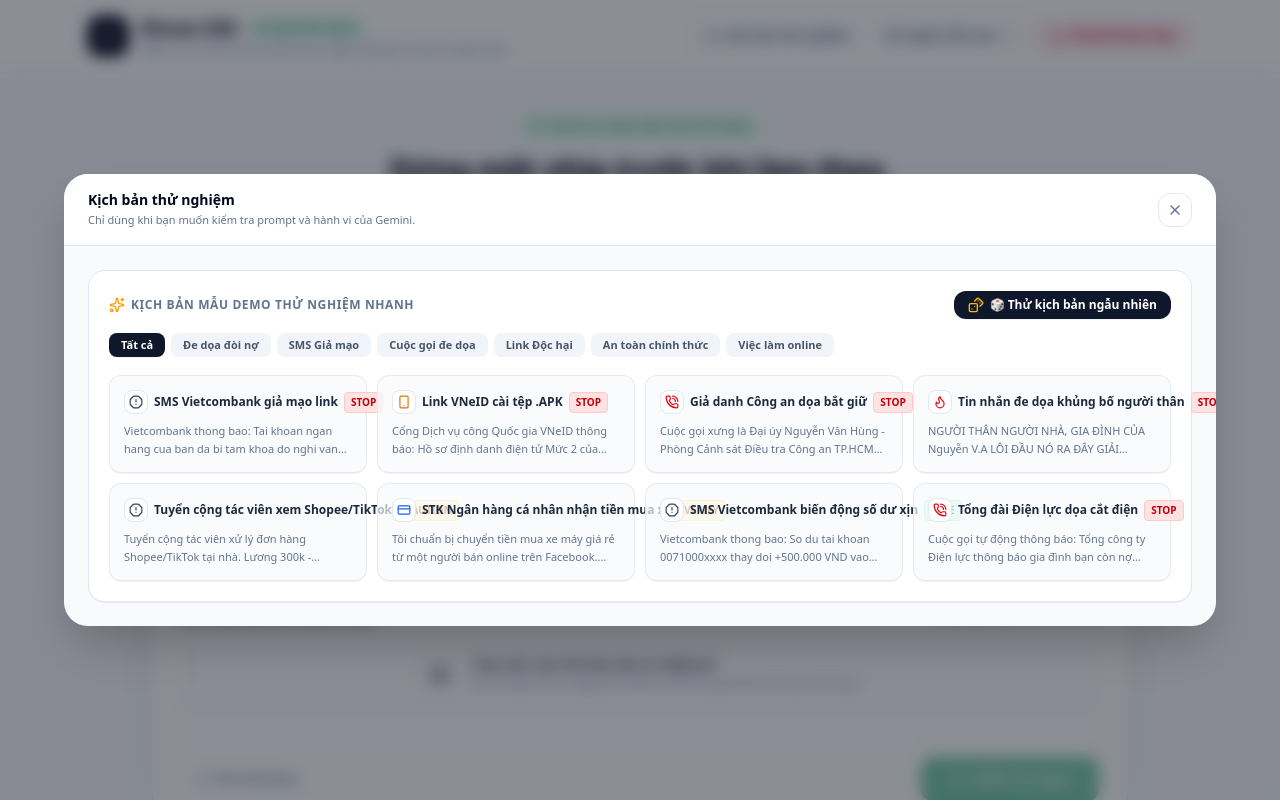
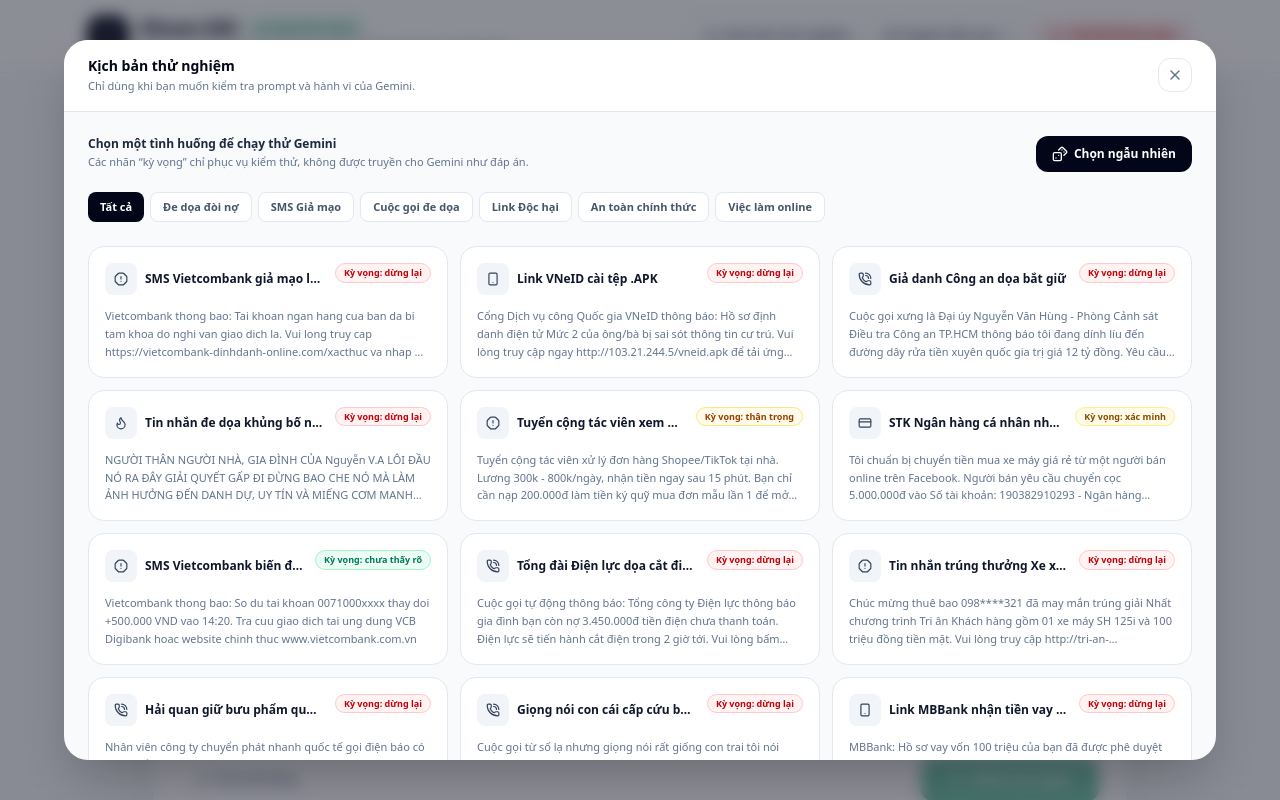
Before and after one commit to hoangsvit/khoan-da-v4, a React (Vite) app: page / in a window 1280 px wide. Both pictures are taken after a click on the button "Kịch bản thử nghiệm". Shown: the top 800 px of the page. Built offline with nearby package versions, Linux system fonts and the light colour scheme; no server answers.

Commit message:
Make test scenarios clearly test-only

```diff
--- a/src/components/DemoPresetButtons.tsx
+++ b/src/components/DemoPresetButtons.tsx
@@ -1,109 +1,110 @@
 import React, { useState } from 'react';
+import { AlertOctagon, CreditCard, Dices, Flame, PhoneCall, ShieldAlert, Smartphone } from 'lucide-react';
 import { ConsumerMode } from '../types';
-import { SAMPLE_PROMPTS, getRandomSamplePrompt, SamplePrompt } from '../data/samplePrompts';
-import { Sparkles, Dices, AlertOctagon, Smartphone, PhoneCall, CheckCircle, ShieldAlert, CreditCard, Flame } from 'lucide-react';
-import { motion } from 'motion/react';
+import { getRandomSamplePrompt, SAMPLE_PROMPTS, SamplePrompt } from '../data/samplePrompts';
 
 interface DemoPresetButtonsProps {
   onSelectPreset: (mode: ConsumerMode, text: string) => void;
 }
 
 export const DemoPresetButtons: React.FC<DemoPresetButtonsProps> = ({ onSelectPreset }) => {
-  const [selectedCategory, setSelectedCategory] = useState<string>('Tất cả');
-
+  const [selectedCategory, setSelectedCategory] = useState('Tất cả');
   const categories = ['Tất cả', 'Đe dọa đòi nợ', 'SMS Giả mạo', 'Cuộc gọi đe dọa', 'Link Độc hại', 'An toàn chính thức', 'Việc làm online'];
 
   const filteredPrompts = selectedCategory === 'Tất cả'
-    ? SAMPLE_PROMPTS.slice(0, 8)
-    : SAMPLE_PROMPTS.filter(p => p.category === selectedCategory);
+    ? SAMPLE_PROMPTS.slice(0, 12)
+    : SAMPLE_PROMPTS.filter(prompt => prompt.category === selectedCategory);
+
+  const getExpectationLabel = (risk: SamplePrompt['riskExpectation']) => {
+    switch (risk) {
+      case 'STOP': return 'Kỳ vọng: dừng lại';
+      case 'CAUTION': return 'Kỳ vọng: thận trọng';
+      case 'VERIFY': return 'Kỳ vọng: xác minh';
+      case 'NO_CLEAR_RISK': return 'Kỳ vọng: chưa thấy rõ';
+    }
+  };
+
+  const getExpectationClass = (risk: SamplePrompt['riskExpectation']) => {
+    switch (risk) {
+      case 'STOP': return 'border-red-200 bg-red-50 text-red-700';
+      case 'CAUTION': return 'border-amber-200 bg-amber-50 text-amber-800';
+      case 'VERIFY': return 'border-yellow-200 bg-yellow-50 text-yellow-800';
+      case 'NO_CLEAR_RISK': return 'border-emerald-200 bg-emerald-50 text-emerald-700';
+    }
+  };
+
+  const getIcon = (mode: ConsumerMode) => {
+    switch (mode) {
+      case 'link': return <Smartphone className="h-3.5 w-3.5" />;
+      case 'call': return <PhoneCall className="h-3.5 w-3.5" />;
+      case 'threat': return <Flame className="h-3.5 w-3.5" />;
+      case 'account': return <CreditCard className="h-3.5 w-3.5" />;
+      case 'recovery': return <ShieldAlert className="h-3.5 w-3.5" />;
+      default: return <AlertOctagon className="h-3.5 w-3.5" />;
+    }
+  };
 
   const handleRandomPick = () => {
     const random = getRandomSamplePrompt();
     onSelectPreset(random.mode, random.text);
   };
 
-  const getRiskBadge = (risk: SamplePrompt['riskExpectation']) => {
-    switch (risk) {
-      case 'STOP':
-        return <span className="text-[10px] font-black px-1.5 py-0.5 rounded bg-red-100 text-red-700 border border-red-200">STOP</span>;
-      case 'CAUTION':
-        return <span className="text-[10px] font-black px-1.5 py-0.5 rounded bg-amber-100 text-amber-800 border border-amber-200">CAUTION</span>;
-      case 'VERIFY':
-        return <span className="text-[10px] font-black px-1.5 py-0.5 rounded bg-yellow-100 text-yellow-800 border border-yellow-200">VERIFY</span>;
-      case 'NO_CLEAR_RISK':
-        return <span className="text-[10px] font-black px-1.5 py-0.5 rounded bg-emerald-100 text-emerald-800 border border-emerald-200">SAFE</span>;
-    }
-  };
-
-  const getIcon = (mode: ConsumerMode) => {
-    switch (mode) {
-      case 'link': return <Smartphone className="w-3.5 h-3.5 text-amber-600" />;
-      case 'call': return <PhoneCall className="w-3.5 h-3.5 text-red-600" />;
-      case 'threat': return <Flame className="w-3.5 h-3.5 text-red-600" />;
-      case 'account': return <CreditCard className="w-3.5 h-3.5 text-blue-600" />;
-      case 'recovery': return <ShieldAlert className="w-3.5 h-3.5 text-red-600" />;
-      default: return <AlertOctagon className="w-3.5 h-3.5 text-slate-700" />;
-    }
-  };
-
   return (
-    <div className="bg-white border border-slate-200 rounded-2xl p-4 sm:p-5 text-slate-800 space-y-3.5 shadow-2xs">
-      {/* Header with Random Button */}
-      <div className="flex flex-col sm:flex-row sm:items-center justify-between gap-2.5">
-        <h3 className="text-xs font-bold text-slate-500 uppercase tracking-wider flex items-center gap-1.5">
-          <Sparkles className="w-4 h-4 text-amber-500 shrink-0" />
-          Kịch bản mẫu Demo thử nghiệm nhanh
-        </h3>
-
+    <div className="space-y-5">
+      <div className="flex flex-col justify-between gap-3 sm:flex-row sm:items-center">
+        <div>
+          <p className="text-xs font-bold text-slate-800">Chọn một tình huống để chạy thử Gemini</p>
+          <p className="mt-0.5 text-[11px] text-slate-500">
+            Các nhãn “kỳ vọng” chỉ phục vụ kiểm thử, không được truyền cho Gemini như đáp án.
+          </p>
+        </div>
         <button
           type="button"
           onClick={handleRandomPick}
-          className="flex items-center justify-center gap-1.5 px-3.5 py-1.5 bg-slate-900 hover:bg-slate-800 text-white font-bold text-xs rounded-xl shadow-2xs transition-all active:scale-95 shrink-0 cursor-pointer"
+          className="flex items-center justify-center gap-1.5 rounded-xl bg-slate-950 px-4 py-2.5 text-xs font-bold text-white transition hover:bg-slate-800"
         >
-          <Dices className="w-4 h-4 text-amber-400" />
-          <span>🎲 Thử kịch bản ngẫu nhiên</span>
+          <Dices className="h-4 w-4" />
+          Chọn ngẫu nhiên
         </button>
       </div>
 
-      {/* Category Pills */}
-      <div className="flex items-center gap-1.5 overflow-x-auto pb-1 scrollbar-none">
-        {categories.map(cat => (
+      <div className="flex gap-1.5 overflow-x-auto pb-1">
+        {categories.map(category => (
           <button
-            key={cat}
+            key={category}
             type="button"
-            onClick={() => setSelectedCategory(cat)}
-            className={`px-3 py-1 rounded-lg text-[11px] font-bold whitespace-nowrap transition-all cursor-pointer ${
-              selectedCategory === cat
-                ? 'bg-slate-900 text-white shadow-2xs'
-                : 'bg-slate-100 text-slate-600 hover:bg-slate-200/80'
+            onClick={() => setSelectedCategory(category)}
+            className={`whitespace-nowrap rounded-lg px-3 py-1.5 text-[11px] font-semibold transition ${
+              selectedCategory === category
+                ? 'bg-slate-950 text-white'
+                : 'border border-slate-200 bg-white text-slate-600 hover:bg-slate-100'
             }`}
           >
-            {cat}
+            {category}
           </button>
         ))}
       </div>
 
-      {/* Preset Cards Grid */}
-      <div className="grid grid-cols-1 sm:grid-cols-2 lg:grid-cols-4 gap-2.5">
+      <div className="grid grid-cols-1 gap-3 sm:grid-cols-2 lg:grid-cols-3">
         {filteredPrompts.map(prompt => (
           <button
             key={prompt.id}
             type="button"
             onClick={() => onSelectPreset(prompt.mode, prompt.text)}
-            className="flex flex-col justify-between p-3.5 bg-slate-50/70 hover:bg-slate-100/80 border border-slate-200/80 hover:border-slate-300 rounded-xl text-left transition-all group shadow-2xs hover:shadow-xs space-y-2 cursor-pointer active:scale-[0.98]"
+            className="group rounded-2xl border border-slate-200 bg-white p-4 text-left transition hover:border-slate-300 hover:shadow-sm"
           >
-            <div className="flex items-center justify-between gap-1.5">
-              <div className="flex items-center gap-1.5 text-xs font-bold text-slate-800 truncate">
-                <div className="p-1 bg-white border border-slate-200 rounded-lg shrink-0 group-hover:scale-110 transition-transform">
+            <div className="flex items-start justify-between gap-3">
+              <div className="flex min-w-0 items-center gap-2">
+                <div className="flex h-8 w-8 shrink-0 items-center justify-center rounded-lg bg-slate-100 text-slate-700">
                   {getIcon(prompt.mode)}
                 </div>
-                <span className="truncate">{prompt.label}</span>
+                <span className="truncate text-xs font-bold text-slate-900">{prompt.label}</span>
               </div>
-              {getRiskBadge(prompt.riskExpectation)}
+              <span className={`shrink-0 rounded-full border px-2 py-0.5 text-[9px] font-bold ${getExpectationClass(prompt.riskExpectation)}`}>
+                {getExpectationLabel(prompt.riskExpectation)}
+              </span>
             </div>
-            <p className="text-[11px] text-slate-500 line-clamp-2 leading-relaxed">
-              {prompt.text}
-            </p>
+            <p className="mt-3 line-clamp-3 text-[11px] leading-relaxed text-slate-500">{prompt.text}</p>
           </button>
         ))}
       </div>
```
